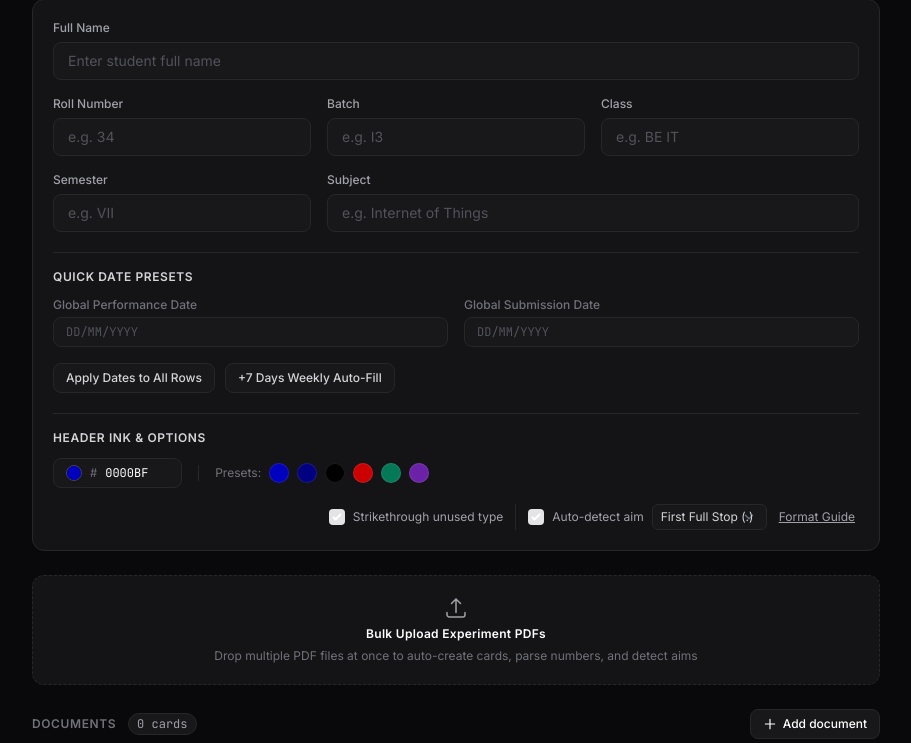
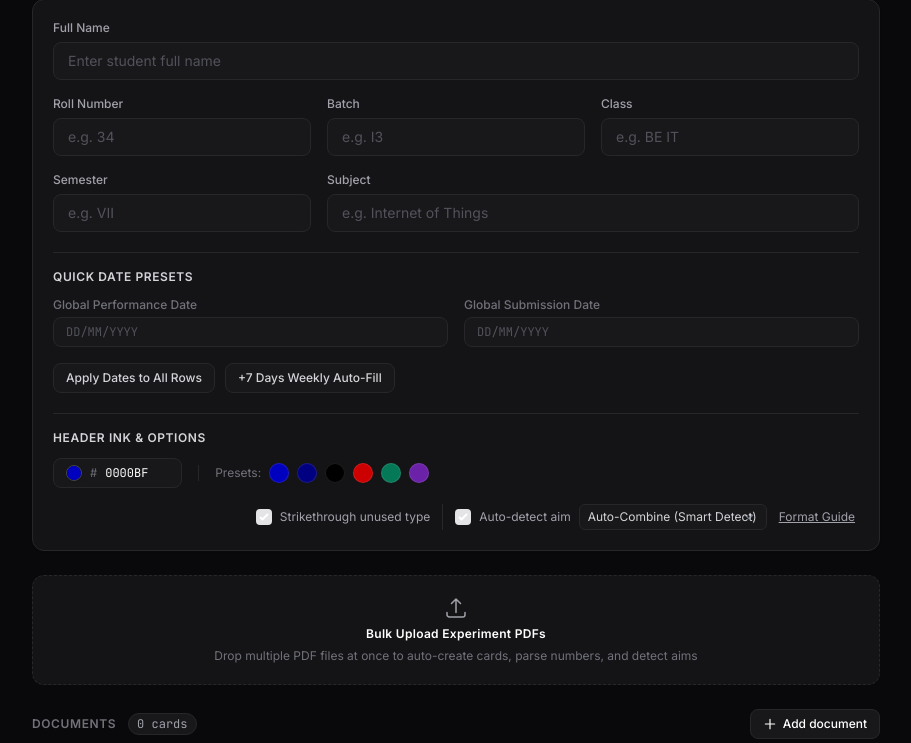
Before and after one commit to Bhavyashah94/Experments, a Flask app: page / in a window 1280 px wide. Shown: the part 134-877 px from the top of the page, without its empty margins (184-1095 px from the left). Run offline with Flask 3, Linux system fonts and the light colour scheme; some libraries are stand-ins or nearby versions.

Commit message:
Set Auto-Combine (Smart Detect) as default extraction mode and keep auto-aim enabled

```diff
--- a/app.py
+++ b/app.py
@@ -327,7 +327,7 @@ def upload_file():
     with open(dest, 'wb') as out:
         out.write(data)
 
-    mode = request.form.get('mode', 'first_period')
+    mode = request.form.get('mode', 'auto')
     info = inspect_pdf_info(dest, mode=mode)
 
     return jsonify({
@@ -347,7 +347,7 @@ def extract_aim():
     """Extract aim/title text, exp_num, type, and page count from an uploaded PDF identified by SHA-256 hash."""
     req = request.get_json() or {}
     h   = (req.get('hash') or '').lower().strip()
-    mode = req.get('mode', 'first_period')
+    mode = req.get('mode', 'auto')
     if not _valid_hash(h):
         return jsonify({"success": False, "error": "Invalid hash"}), 400
 
--- a/static/script.js
+++ b/static/script.js
@@ -123,12 +123,12 @@ function loadGlobalStudentInfo() {
 
 function getAimMode() {
     const el = $('aim-extraction-mode');
-    return el ? el.value : 'first_period';
+    return el ? el.value : 'auto';
 }
 
 function setAimMode(mode) {
     const el = $('aim-extraction-mode');
-    if (el) el.value = mode || 'first_period';
+    if (el) el.value = mode || 'auto';
 }
 
 function updateDocSummary() {
--- a/templates/index.html
+++ b/templates/index.html
@@ -215,9 +215,9 @@
                                 </label>
 
                                 <select id="aim-extraction-mode" class="bg-inputBg border border-border text-xs text-zinc-300 rounded-md px-2 py-1 focus:border-zinc-400 outline-none transition cursor-pointer">
+                                    <option value="auto" selected>Auto-Combine (Smart Detect)</option>
                                     <option value="first_period">First Full Stop (.)</option>
                                     <option value="header_title">Header Title Line</option>
-                                    <option value="auto">Auto-Combine</option>
                                 </select>
 
                                 <button id="btn-format-tips" type="button" class="text-xs text-zinc-400 hover:text-white underline transition px-1" title="PDF Format Tips">
@@ -471,6 +471,6 @@
 
     <!-- Flowbite JS -->
     <script src="https://cdnjs.cloudflare.com/ajax/libs/flowbite/2.3.0/flowbite.min.js"></script>
-    <script src="/static/script.js?v=19.0"></script>
+    <script src="/static/script.js?v=20.0"></script>
 </body>
 </html>
```
